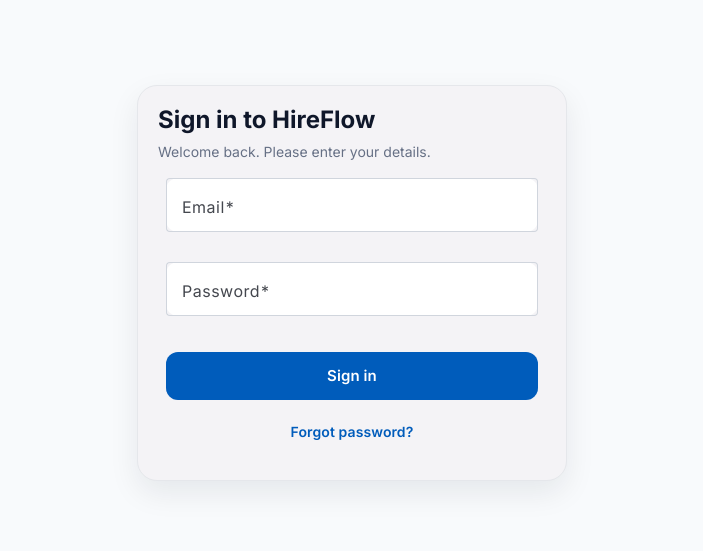
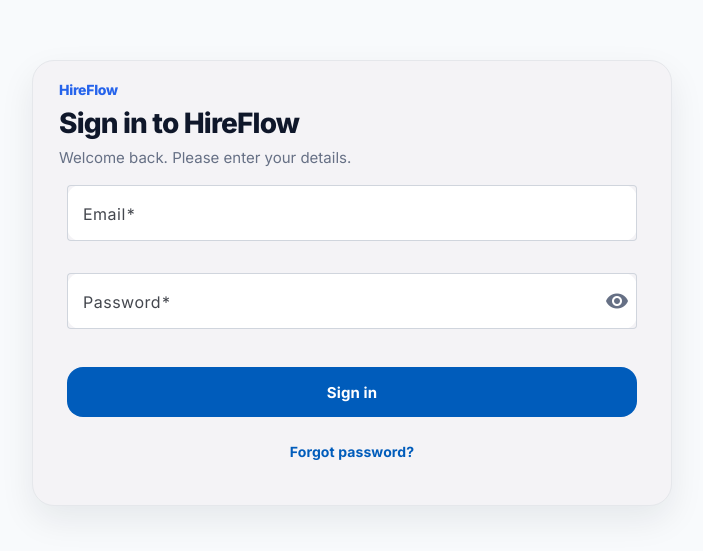
Before and after one commit to kiritoreddy/HireFlow, an Angular app in the folder frontend/: page /login in a window 1280 px wide. Shown: the part 117-668 px from the top of the page, without its empty margins (288-991 px from the left). Built offline with nearby package versions, Linux system fonts and the light colour scheme.

Commit message:
Polished login page UI

```diff
--- a/frontend/src/app/pages/login/login.component.html
+++ b/frontend/src/app/pages/login/login.component.html
@@ -1,5 +1,7 @@
 <div class="login-page">
   <mat-card class="login-card">
+    <div class="login-brand">HireFlow</div>
+
     <mat-card-header class="login-header">
       <mat-card-title>Sign in to HireFlow</mat-card-title>
       <p class="login-subtitle">Welcome back. Please enter your details.</p>
@@ -25,10 +27,22 @@
             matInput
             [(ngModel)]="password"
             name="password"
-            type="password"
+            [type]="hidePassword ? 'password' : 'text'"
             required
             autocomplete="current-password"
           />
+
+          <button
+            mat-icon-button
+            matSuffix
+            type="button"
+            class="password-toggle"
+            (click)="hidePassword = !hidePassword"
+            [attr.aria-label]="hidePassword ? 'Show password' : 'Hide password'"
+            [attr.aria-pressed]="!hidePassword"
+          >
+            <mat-icon>{{ hidePassword ? 'visibility' : 'visibility_off' }}</mat-icon>
+          </button>
         </mat-form-field>
 
         @if (error) {
--- a/frontend/src/app/pages/login/login.component.scss
+++ b/frontend/src/app/pages/login/login.component.scss
@@ -14,15 +14,25 @@
 
 .login-card {
   width: 100%;
-  max-width: 430px;
-  border-radius: 20px;
+  max-width: 640px;
+  border-radius: 22px;
   border: 1px solid #e5e7eb;
-  box-shadow: 0 12px 30px rgba(15, 23, 42, 0.08);
-  padding: 12px;
+  box-shadow: 0 14px 34px rgba(15, 23, 42, 0.08);
+  padding: 18px;
+}
+
+.login-brand {
+  display: inline-flex;
+  align-items: center;
+  margin: 2px 8px 6px;
+  font-size: 14px;
+  font-weight: 800;
+  letter-spacing: -0.02em;
+  color: #2563eb;
 }
 
 .login-header {
-  padding: 8px 8px 0;
+  padding: 4px 8px 0;
   margin-bottom: 10px;
   display: block;
 }
@@ -34,24 +44,25 @@
 
 ::ng-deep .login-card .mat-mdc-card-title {
   display: block;
-  font-size: 24px;
-  line-height: 1.15;
-  font-weight: 700;
+  font-size: 28px;
+  line-height: 1.12;
+  font-weight: 800;
   color: #0f172a;
   margin: 0;
+  letter-spacing: -0.03em;
 }
 
 .login-subtitle {
   margin: 8px 0 0;
   color: #667085;
-  font-size: 14px;
+  font-size: 15px;
   line-height: 1.45;
 }
 
 .login-form {
   display: flex;
   flex-direction: column;
-  gap: 10px;
+  gap: 12px;
   padding-top: 6px;
 }
 
@@ -64,7 +75,7 @@
 }
 
 ::ng-deep .login-card .mat-mdc-text-field-wrapper {
-  border-radius: 12px !important;
+  border-radius: 14px !important;
   background: #ffffff;
 }
 
@@ -75,26 +86,40 @@
 }
 
 ::ng-deep .login-card .mat-mdc-form-field-infix {
-  min-height: 54px;
+  min-height: 56px;
   padding-top: 14px !important;
   padding-bottom: 14px !important;
 }
 
+.password-toggle {
+  color: #667085;
+}
+
+.password-toggle:hover {
+  color: #344054;
+}
+
 .submit-btn {
   width: 100%;
-  height: 48px;
+  height: 50px;
   margin-top: 6px;
-  border-radius: 12px;
+  border-radius: 16px;
   font-size: 15px;
-  font-weight: 600;
+  font-weight: 700;
   box-shadow: none;
+  transition: transform 0.16s ease, box-shadow 0.16s ease;
+}
+
+.submit-btn:hover:not(:disabled) {
+  transform: translateY(-1px);
+  box-shadow: 0 8px 20px rgba(37, 99, 235, 0.18);
 }
 
 .forgot-link {
   align-self: center;
   margin-top: 2px;
-  color: #111827;
-  font-weight: 600;
+  color: #1d4ed8;
+  font-weight: 700;
 }
 
 .error {
@@ -111,3 +136,32 @@
   line-height: 1.4;
   text-align: center;
 }
+
+@media (max-width: 768px) {
+  .login-card {
+    max-width: 100%;
+    padding: 14px;
+  }
+
+  ::ng-deep .login-card .mat-mdc-card-title {
+    font-size: 25px;
+  }
+
+  .login-subtitle {
+    font-size: 14px;
+  }
+}
+
+@media (max-width: 480px) {
+  .login-page {
+    padding: 16px;
+  }
+
+  .login-card {
+    border-radius: 18px;
+  }
+
+  ::ng-deep .login-card .mat-mdc-card-title {
+    font-size: 23px;
+  }
+}
--- a/frontend/src/app/pages/login/login.component.ts
+++ b/frontend/src/app/pages/login/login.component.ts
@@ -5,6 +5,7 @@
 import { MatFormFieldModule } from '@angular/material/form-field';
 import { MatInputModule } from '@angular/material/input';
 import { MatButtonModule } from '@angular/material/button';
+import { MatIconModule } from '@angular/material/icon';
 import { AuthService } from '../../core/auth/auth.service';
 
 @Component({
@@ -16,6 +17,7 @@
     MatFormFieldModule,
     MatInputModule,
     MatButtonModule,
+    MatIconModule,
     RouterLink,
   ],
   templateUrl: './login.component.html',
@@ -27,6 +29,7 @@
   error = '';
   loading = false;
   resetSuccess = false;
+  hidePassword = true;
 
   constructor(
     private auth: AuthService,
@@ -44,8 +47,10 @@
   onSubmit(): void {
     this.error = '';
     this.loading = true;
+
     this.auth.login(this.email, this.password).subscribe((result) => {
       this.loading = false;
+
       if (result === true) {
         this.router.navigate(['/']);
       } else {
```
